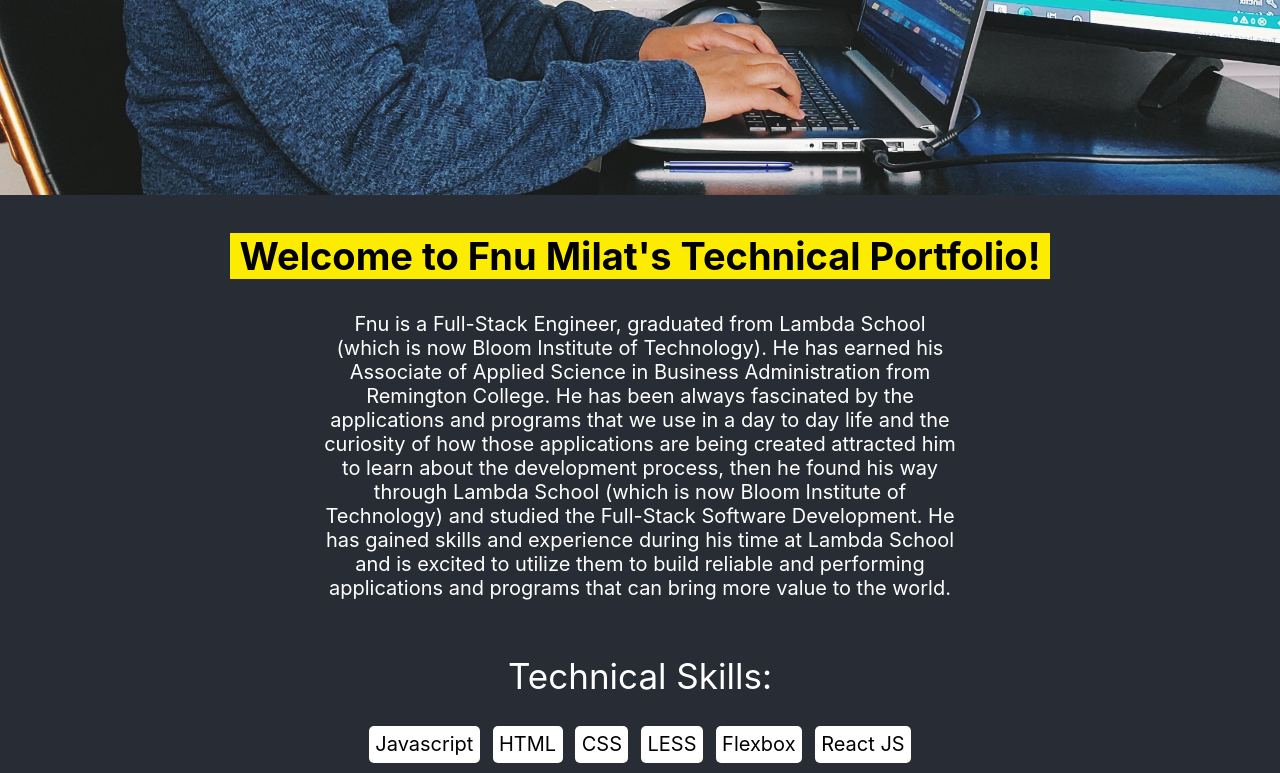
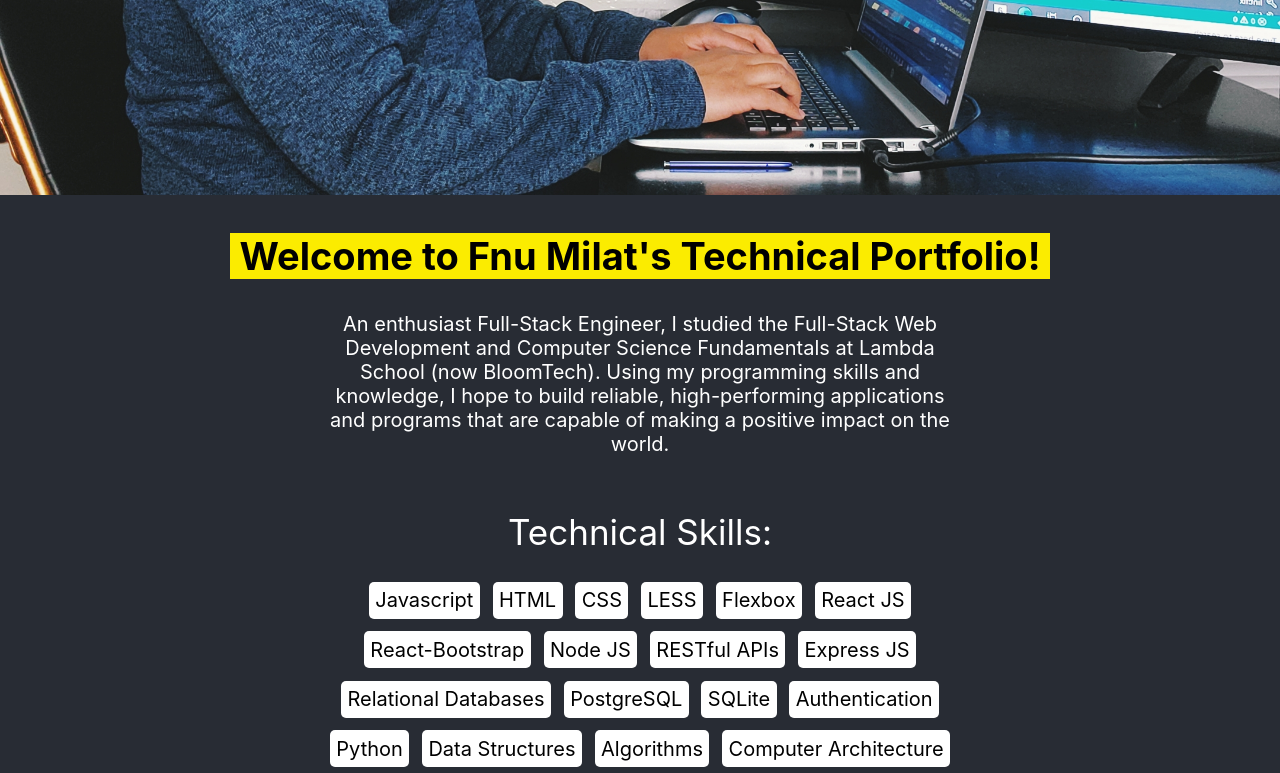
Before and after one commit to fnumilat/myportfolio, a React (Create React App) app in the folder my-portfolio/: page / in a window 1280 px wide. Shown: the part 524-1297 px from the top of the page. Built offline with nearby package versions, Linux system fonts and the light colour scheme.

Commit message:
Revised the text on About section

```diff
--- a/my-portfolio/src/App.js
+++ b/my-portfolio/src/App.js
@@ -22,13 +22,9 @@ function App() {
       </header>
       <div className="About-section-paragraph">
         <p>
-        Fnu is a Full-Stack Engineer, graduated from Lambda School (which is now Bloom Institute of Technology).
-        He has earned his Associate of Applied Science in Business Administration from Remington College.
-        He has been always fascinated by the applications and programs that we use in a day to day life and the curiosity of
-        how those applications are being created attracted him to learn about the development process,
-        then he found his way through Lambda School (which is now Bloom Institute of Technology) and studied the Full-Stack Software Development.
-        He has gained skills and experience during his time at Lambda School and is excited to utilize them to build reliable and
-        performing applications and programs that can bring more value to the world.
+        An enthusiast Full-Stack Engineer, I studied the Full-Stack Web Development
+        and Computer Science Fundamentals at Lambda School (now BloomTech). Using my programming skills and knowledge,
+        I hope to build reliable, high-performing applications and programs that are capable of making a positive impact on the world.
         </p>
       </div>
       <div className="Tech-skills-section-header">
```
